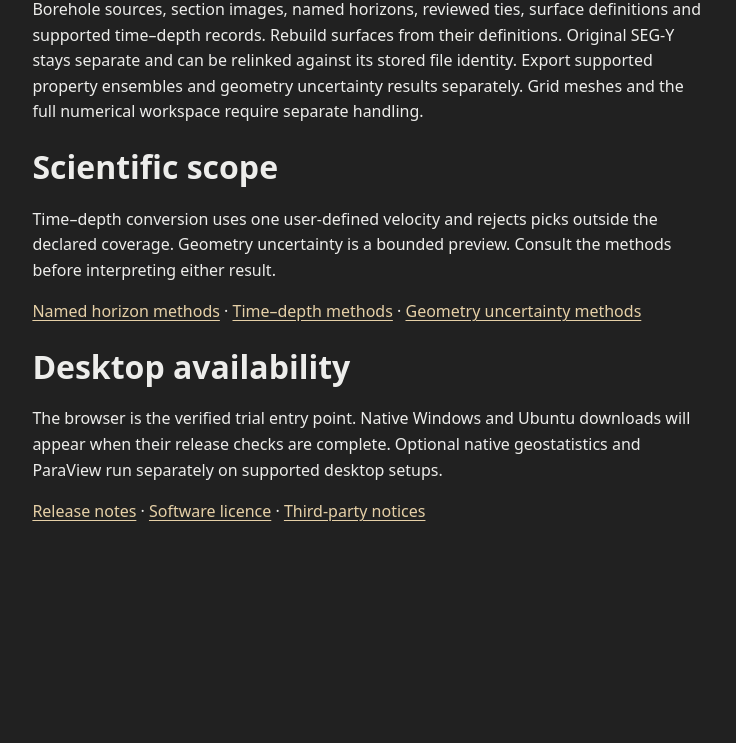
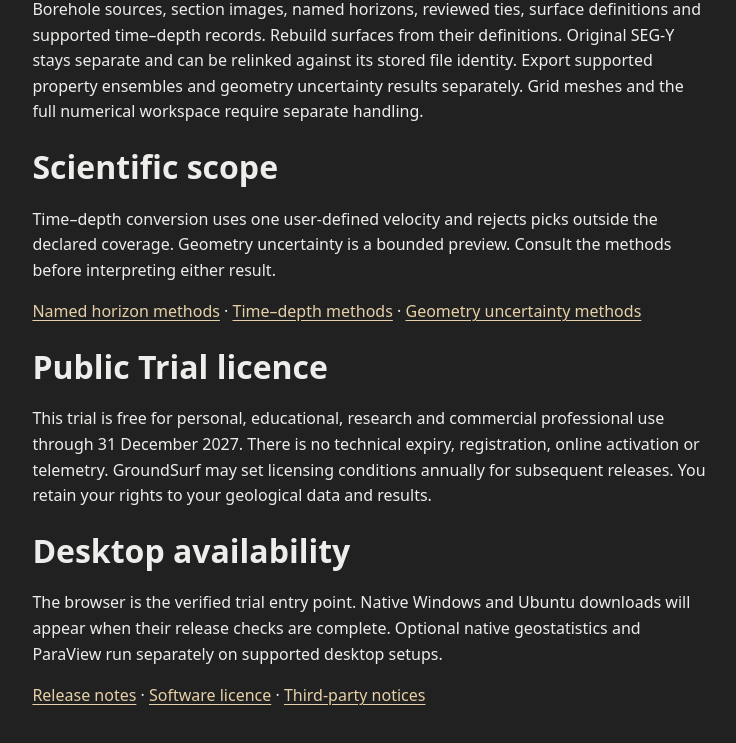
Before and after one commit to wtzet-eng/groundsurf-studio-web, a plain HTML site: page trial/guide.html in a window 1280 px wide. Shown: the part 587-1330 px from the top of the page, without its empty margins (269-1005 px from the left). Before the commit the page ends 1168 px from the top, so only its background shows below. Drawn offline with Linux system fonts and the light colour scheme.

Commit message:
Show the approved Public Trial licence period

```diff
--- a/trial/guide.html
+++ b/trial/guide.html
@@ -21,6 +21,8 @@
     <h2>Scientific scope</h2>
     <p>Time–depth conversion uses one user-defined velocity and rejects picks outside the declared coverage. Geometry uncertainty is a bounded preview. Consult the methods before interpreting either result.</p>
     <p><a href="CONSOLIDATION-0.10.1.md">Named horizon methods</a> · <a href="TIME-DEPTH-0.10.1.md">Time–depth methods</a> · <a href="HORIZON-GEOMETRY-0.10.0.md">Geometry uncertainty methods</a></p>
+    <h2>Public Trial licence</h2>
+    <p>This trial is free for personal, educational, research and commercial professional use through 31 December 2027. There is no technical expiry, registration, online activation or telemetry. GroundSurf may set licensing conditions annually for subsequent releases. You retain your rights to your geological data and results.</p>
     <h2>Desktop availability</h2>
     <p>The browser is the verified trial entry point. Native Windows and Ubuntu downloads will appear when their release checks are complete. Optional native geostatistics and ParaView run separately on supported desktop setups.</p>
     <p><a href="RELEASE-NOTES.txt">Release notes</a> · <a href="LICENSE-GROUNDSURF.txt">Software licence</a> · <a href="THIRD-PARTY-NOTICES.txt">Third-party notices</a></p>
```
Also changed, not shown: index.html (+1 -0 lines).
